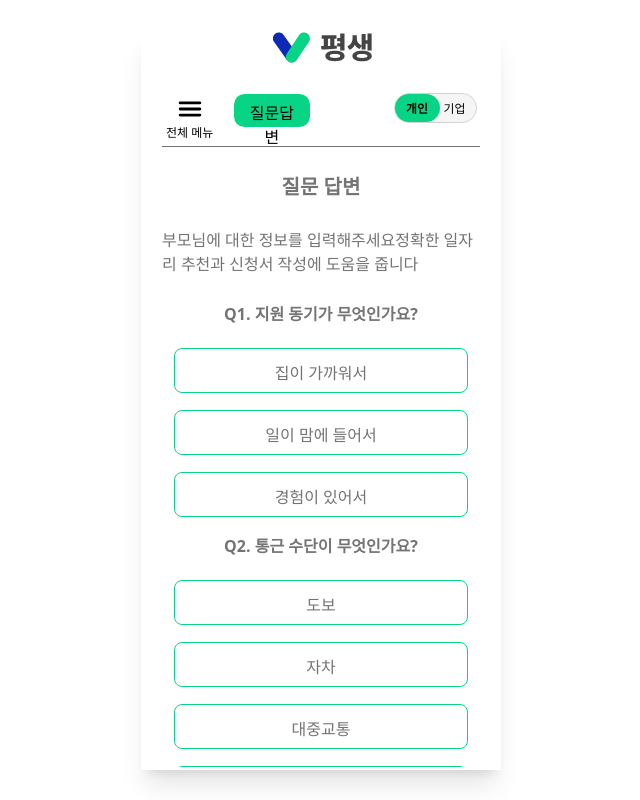
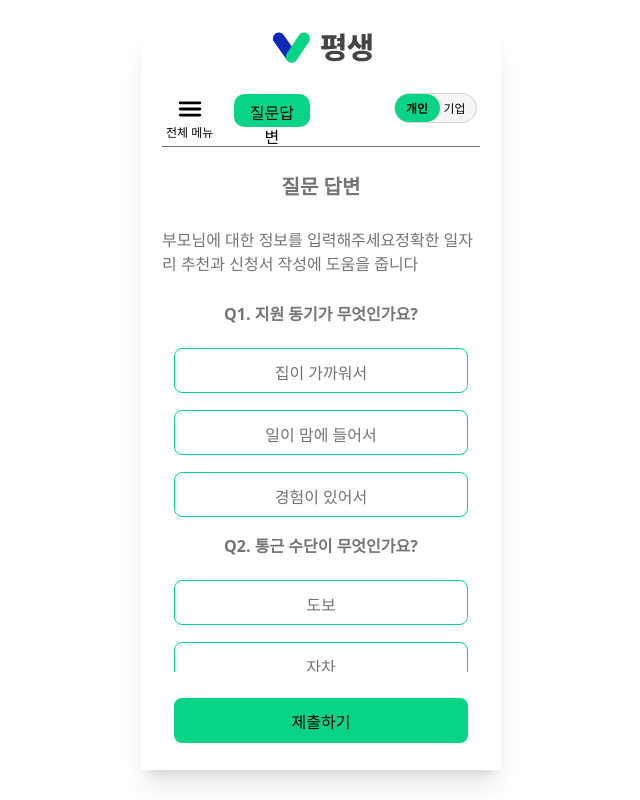
Before and after one commit to PyeongSaeng/PyeongSaeng-FE, a React (Vite) app: page /jobs/recommend/1/apply/question in a window 1280 px wide. Shown: the whole page, without its empty margins (319-959 px from the left). Built offline with nearby package versions, Linux system fonts and the light colour scheme; a web font is replaced by a local one.

Commit message:
feat: 공용컴포넌트에 기본버튼 추가

```diff
--- a/src/pages/Personal/ExtraQuestions.tsx
+++ b/src/pages/Personal/ExtraQuestions.tsx
@@ -1,6 +1,7 @@
 import { useState } from 'react';
-import OptionButton from '../../shared/components/option-button/OptionButton';
+import OptionButton from '../../shared/components/buttons/OptionButton';
 import Topbar from '../../shared/components/topbar/Topbar';
+import GreenButton from '../../shared/components/buttons/GreenButton';
 
 const questions = [
   {
@@ -43,7 +44,7 @@ const ExtraQuestions = () => {
             <span>부모님에 대한 정보를 입력해주세요</span>
             <span>정확한 일자리 추천과 신청서 작성에 도움을 줍니다</span>
           </div>
-          <div className="h-[465px] overflow-y-scroll scrollbar-hide">
+          <div className="h-[370px] overflow-y-scroll scrollbar-hide">
             {questions.map((q) => (
               <div>
                 <div className="flex justify-center pb-[22px] font-semibold">
@@ -64,6 +65,7 @@ const ExtraQuestions = () => {
               </div>
             ))}
           </div>
+          <GreenButton>제출하기</GreenButton>
         </div>
       </Topbar>
     </div>
--- /dev/null
+++ b/src/shared/components/buttons/GreenButton.tsx
@@ -0,0 +1,15 @@
+import { ReactNode } from 'react';
+
+interface GreenButtonProps {
+  children: ReactNode;
+}
+
+const GreenButton = ({ children }: GreenButtonProps) => {
+  return (
+    <button className="w-[294px] h-[45px] rounded-[8px] py-[12px] bg-[#08D485] text-black">
+      {children}
+    </button>
+  );
+};
+
+export default GreenButton;
--- a/src/shared/components/option-button/OptionButton.tsx
+++ b/src/shared/components/buttons/OptionButton.tsx
@@ -1,4 +1,4 @@
-import { ReactNode, useState } from 'react';
+import { ReactNode } from 'react';
 import clsx from 'clsx';
 
 interface OptionButtonProps {
```
